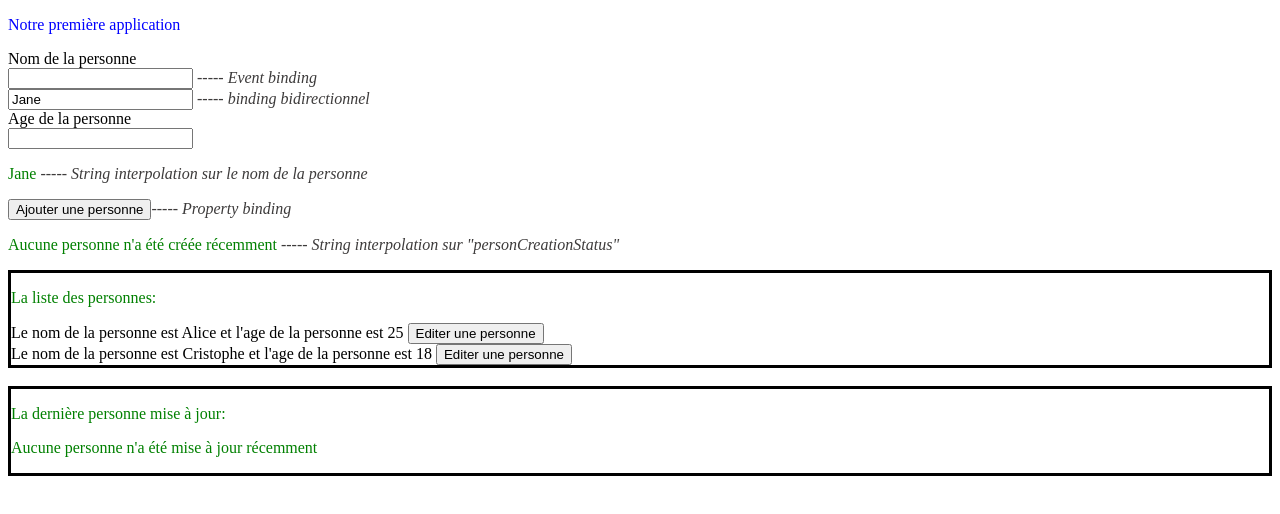
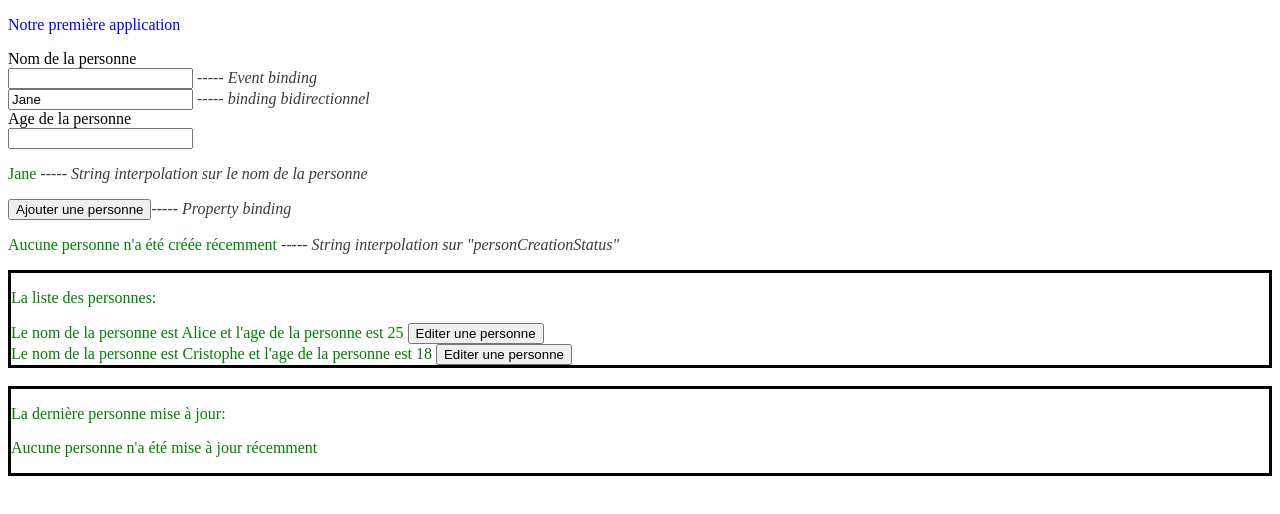
Before and after one commit to firas1022/FormationESGI, an Angular app: page / in a window 1280 px wide. Shown: the top 514 px of the page. Built offline with nearby package versions, Linux system fonts and the light colour scheme.

Commit message:
atelier2 finalisé + output binding + ngClass ngstyle

```diff
--- a/src/app/person/person.component.html
+++ b/src/app/person/person.component.html
@@ -1,4 +1,5 @@
-<span *ngIf="!editMode"> Le nom de la personne est {{ personName }} et l'age de la personne est {{ personAge }} </span>
+<!-- <span *ngIf="!editMode" [ngClass]= "{ageSup50: personAge >= 50}"> Le nom de la personne est {{ personName }} et l'age de la personne est {{ personAge }} </span> -->
+<span *ngIf="!editMode" [ngStyle]= "{color: personAge >= 50 ? 'red' : 'green'}"> Le nom de la personne est {{ personName }} et l'age de la personne est {{ personAge }} </span>
 <div *ngIf="editMode && editable">
     <span> Le nom de la personne est </span>
     <input type="text" [(ngModel)]="personName"/>
--- a/src/app/person/person.component.scss
+++ b/src/app/person/person.component.scss
@@ -1,3 +1,7 @@
 p {
   color: red
 }
+
+.ageSup50 {
+  color: red
+}
--- a/src/app/person/person.model.ts
+++ b/src/app/person/person.model.ts
@@ -1,3 +1,3 @@
 export class Person {
-    constructor(private name: string, private age: number) {}
+    constructor(public name: string, public age: number) {}
 }
```
